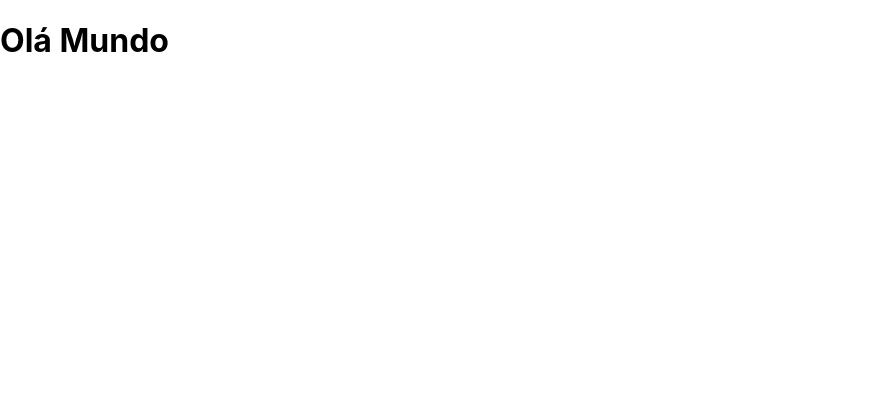
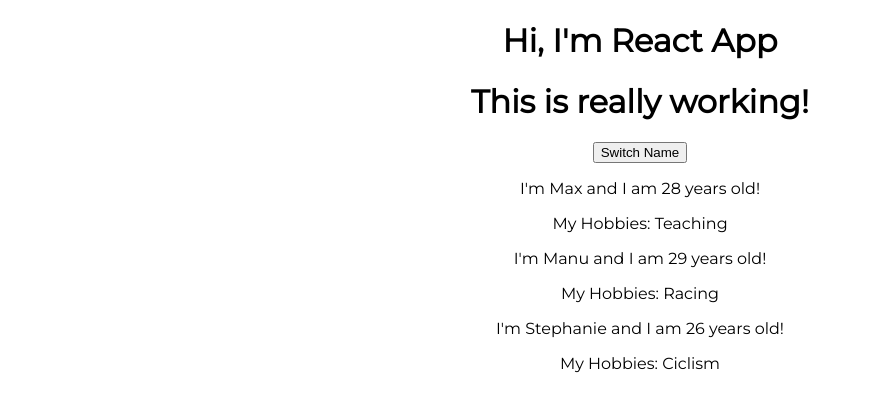
Before and after one commit to MatheusEstanislau/ReactCompleteGuide, a React (Create React App) app in the folder meu-app/: page / in a window 1280 px wide. Shown: the top 412 px of the page, without its empty margins (0-870 px from the left). Built offline with nearby package versions, Linux system fonts and the light colour scheme.

Commit message:
Section 3: class 40. Handling Events with Methods

```diff
--- a/meu-app/public/index.html
+++ b/meu-app/public/index.html
@@ -8,6 +8,10 @@
     <meta
       name="description"
       content="Web site created using create-react-app"
+    />
+    <link
+      href="https://fonts.googleapis.com/css?family=Montserrat&display=swap"
+      rel="stylesheet"
     />
     <link rel="apple-touch-icon" href="%PUBLIC_URL%/logo192.png" />
     <!--
--- /dev/null
+++ b/meu-app/src/App.css
@@ -0,0 +1,3 @@
+.App {
+  text-align: center;
+}
--- a/meu-app/src/App.js
+++ b/meu-app/src/App.js
@@ -1,10 +1,39 @@
 import React, { Component } from "react";
+import Person from "./Person/Person";
+
+import "./App.css";
 
 export default class App extends Component {
+  state = {
+    persons: [
+      { name: "Max", age: 28 },
+      { name: "Manu", age: 29 },
+      { name: "Stephanie", age: 26 },
+    ],
+  };
+
+  switchNameHandler = () => {
+    console.log('Was clicked')
+  }
+
   render() {
     return (
       <>
-        <h1>Olá Mundo</h1>
+      { console.log(this.state)}
+        <div className="App">
+          <h1>Hi, I'm React App</h1>
+          <h1>This is really working!</h1>
+          <button onClick={ this.switchNameHandler }>Switch Name</button>
+          <Person  name={this.state.persons[0].name} age={this.state.persons[0].age}>
+            My Hobbies: Teaching
+          </Person>
+          <Person name={this.state.persons[1].name} age={this.state.persons[1].age}>
+            My Hobbies: Racing
+          </Person>
+          <Person name={this.state.persons[2].name} age={this.state.persons[2].age}>
+            My Hobbies: Ciclism
+          </Person>
+        </div>
       </>
     );
   }
--- /dev/null
+++ b/meu-app/src/Person/Person.js
@@ -0,0 +1,14 @@
+import React from "react";
+
+const person = ( props ) => {
+  return (
+    <>
+      <p>
+        I'm {props.name} and I am {props.age} years old!
+      </p>
+      <p>{props.children}</p>
+    </>
+  );
+};
+
+export default person;
--- a/meu-app/src/index.css
+++ b/meu-app/src/index.css
@@ -1,13 +1,5 @@
 body {
   margin: 0;
-  font-family: -apple-system, BlinkMacSystemFont, 'Segoe UI', 'Roboto', 'Oxygen',
-    'Ubuntu', 'Cantarell', 'Fira Sans', 'Droid Sans', 'Helvetica Neue',
-    sans-serif;
-  -webkit-font-smoothing: antialiased;
-  -moz-osx-font-smoothing: grayscale;
+  padding: 0;
+  font-family: Montserrat;
 }
-
-code {
-  font-family: source-code-pro, Menlo, Monaco, Consolas, 'Courier New',
-    monospace;
-}
```
Also changed, not shown: meu-app/src/logo.svg (deleted).
